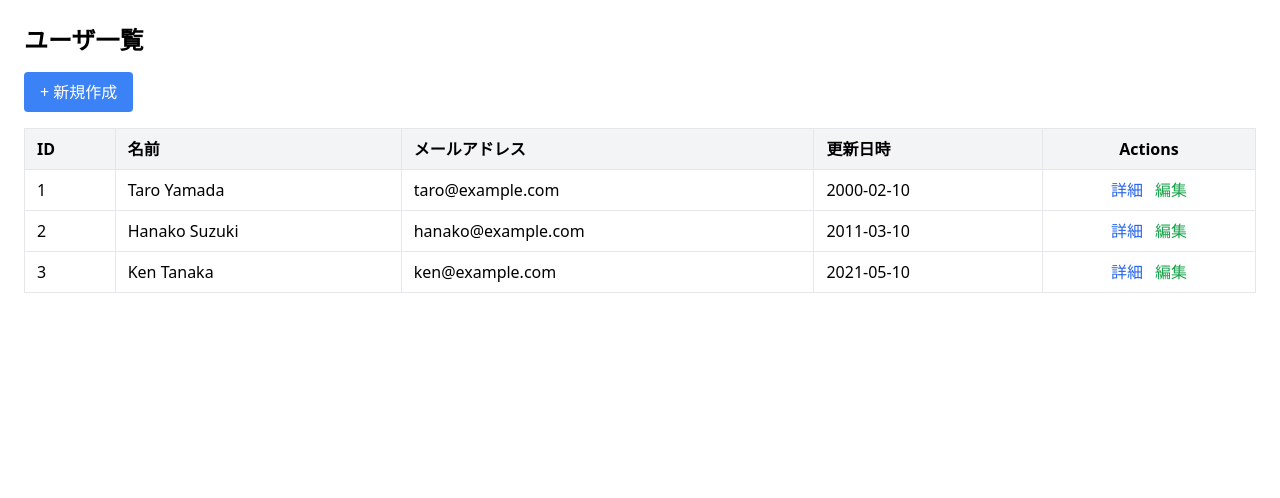
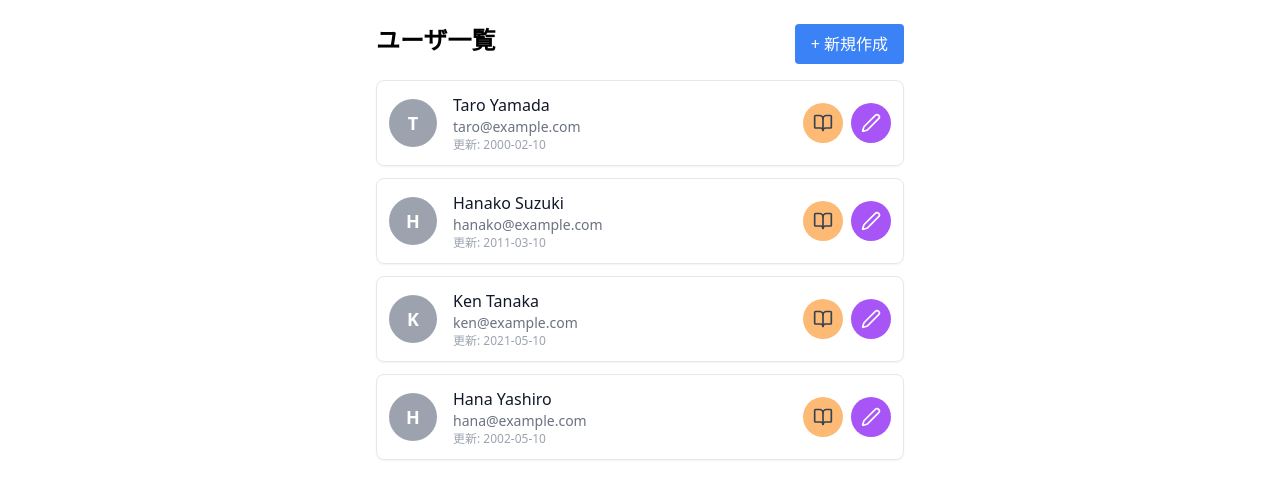
Before and after one commit to Kohpikapika/UserManagementApp, a Vue app: page /users in a window 1280 px wide. Shown: the top 498 px of the page. Built offline with nearby package versions, Linux system fonts and the light colour scheme.

Commit message:
一覧のレイアウトをレスポンシブに変更

```diff
--- a/package.json
+++ b/package.json
@@ -13,6 +13,7 @@
     "format": "prettier --write --experimental-cli src/"
   },
   "dependencies": {
+    "lucide-vue-next": "^0.575.0",
     "vue": "^3.5.28",
     "vue-router": "^4.6.4"
   },
--- a/src/components/Toast.vue
+++ b/src/components/Toast.vue
@@ -1,10 +1,16 @@
 <template>
-  <div
-    v-if="visible"
-    class="fixed bottom-4 right-4 bg-black text-white px-4 py-2 rounded shadow"
-  >
-    {{ message }}
-  </div>
+  <transition name="fade">
+    <div
+      v-if="visible"
+      class="fixed inset-0 flex items-center justify-center z-50 pointer-events-none"
+    >
+      <div
+        class="bg-blue-500 text-white px-6 py-3 rounded-lg shadow-lg pointer-events-auto"
+      >
+        {{ message }}
+      </div>
+    </div>
+  </transition>
 </template>
 
 <script setup>
@@ -13,3 +19,14 @@ defineProps({
   visible: Boolean,
 })
 </script>
+
+<style>
+.fade-enter-active,
+.fade-leave-active {
+  transition: opacity 0.3s;
+}
+.fade-enter-from,
+.fade-leave-to {
+  opacity: 0;
+}
+</style>
--- a/src/stores/users.js
+++ b/src/stores/users.js
@@ -24,6 +24,14 @@ export const users = ref([
     address: 'Nara, Japan',
     createdAt: '2020-04-01',
     updatedAt: '2021-05-10',
+  },
+  {
+    id: '4',
+    name: 'Hana Yashiro',
+    email: 'hana@example.com',
+    address: 'Shizuoka, Japan',
+    createdAt: '2001-04-01',
+    updatedAt: '2002-05-10',
   },
 ])
 
--- a/src/views/UserDetail.vue
+++ b/src/views/UserDetail.vue
@@ -1,5 +1,5 @@
 <template>
-  <div class="max-w-xl mx-auto">
+  <div class="max-w-xl mx-auto p-3">
     <h1 class="text-2xl font-bold mb-4">
       ユーザー詳細
     </h1>
--- a/src/views/UserEdit.vue
+++ b/src/views/UserEdit.vue
@@ -1,5 +1,5 @@
 <template>
-  <div class="max-w-xl mx-auto">
+  <div class="max-w-xl mx-auto p-3">
     <h1 class="text-2xl font-bold mb-4">
       {{ title }}
     </h1>
--- a/src/views/UsersList.vue
+++ b/src/views/UsersList.vue
@@ -1,54 +1,74 @@
 <template>
-  <div class="p-6">
+  <div class="max-w-xl mx-auto p-6">
+    <div class="flex">
       <h1 class="text-2xl font-bold mb-4">ユーザ一覧</h1>
+      <div class="grow"></div>
       <router-link
         to="/users/new"
         class="inline-block mb-4 px-4 py-2 bg-blue-500 text-white rounded"
       >
         + 新規作成
       </router-link>
-    <table class="min-w-full border border-gray-300">
-      <thead class="bg-gray-100">
-        <tr>
-          <th class="border px-3 py-2 text-left">ID</th>
-          <th class="border px-3 py-2 text-left">名前</th>
-          <th class="border px-3 py-2 text-left">メールアドレス</th>
-          <th class="border px-3 py-2 text-left">更新日時</th>
-          <th class="border px-3 py-2">Actions</th>
-        </tr>
-      </thead>
+    </div>
 
-      <tbody>
-        <tr
+    <div class="space-y-3">
+      <div
         v-for="user in users"
         :key="user.id"
-          class="hover:bg-gray-50"
+        class="flex items-center gap-4 p-3 border rounded-lg shadow-sm hover:bg-gray-50 transition"
       >
-          <td class="border px-3 py-2">{{ user.id }}</td>
-          <td class="border px-3 py-2">{{ user.name }}</td>
-          <td class="border px-3 py-2">{{ user.email }}</td>
-          <td class="border px-3 py-2">{{ user.updatedAt }}</td>
-          <td class="border px-3 py-2 text-center space-x-2">
-            <router-link
-              :to="{ name: 'UserDetail', params: { id: user.id } }"
-              class="text-blue-600 hover:underline"
+        <!-- 丸アイコン -->
+        <div class="flex-shrink-0">
+          <div class="w-12 h-12 bg-gray-400 text-white rounded-full flex items-center justify-center text-lg font-bold">
+            {{ user.name.slice(0, 1) }}
+          </div>
+        </div>
+
+        <!-- ユーザー情報 -->
+        <div class="flex-1 min-w-0">
+          <p class="font-medium text-gray-900 truncate">{{ user.name }}</p>
+          <p class="text-gray-500 truncate text-sm">{{ user.email }}</p>
+          <p class="text-gray-400 text-xs">更新: {{ user.updatedAt }}</p>
+        </div>
+
+        <!-- アクションボタン -->
+        <div class="flex gap-2">
+          <!-- 詳細ボタン -->
+          <button
+            @click="viewDetails(user.id)"
+            class="w-10 h-10 flex items-center justify-center rounded-full bg-orange-300 hover:bg-orange-400 transition"
+            title="詳細"
           >
-              詳細
-            </router-link>
+            <book-open class="w-5 h-5 text-gray-700" />
+          </button>
 
-            <router-link
-              :to="{ name: 'UserEdit', params: { id: user.id } }"
-              class="text-green-600 hover:underline"
+          <!-- 編集ボタン -->
+          <button
+            @click="editUser(user.id)"
+            class="w-10 h-10 flex items-center justify-center rounded-full text-white bg-purple-500 hover:bg-purple-600 transition"
+            title="編集"
           >
-              編集
-            </router-link>
-          </td>
-        </tr>
-      </tbody>
-    </table>
+            <LucideEdit2 class="w-5 h-5" />
+          </button>
+        </div>
+      </div>
+    </div>
   </div>
 </template>
 
 <script setup>
+import { useRouter } from 'vue-router'
 import { users } from '../stores/users'
+import { Edit2 as LucideEdit2, BookOpen } from 'lucide-vue-next'
+
+const router = useRouter()
+
+// ボタン押下時のアクション
+function viewDetails(id) {
+  router.push(`/users/${id}`)
+}
+
+function editUser(id) {
+  router.push(`/users/${id}/edit`)
+}
 </script>
```
Also changed, not shown: 1 other file (tests, documents, lock files or other folders). Lines whose indentation alone changed are shown as unchanged.
